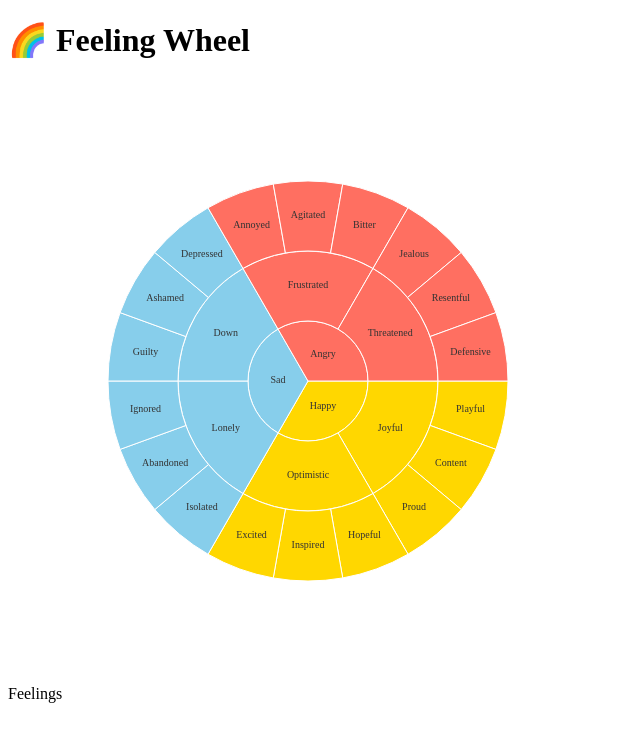
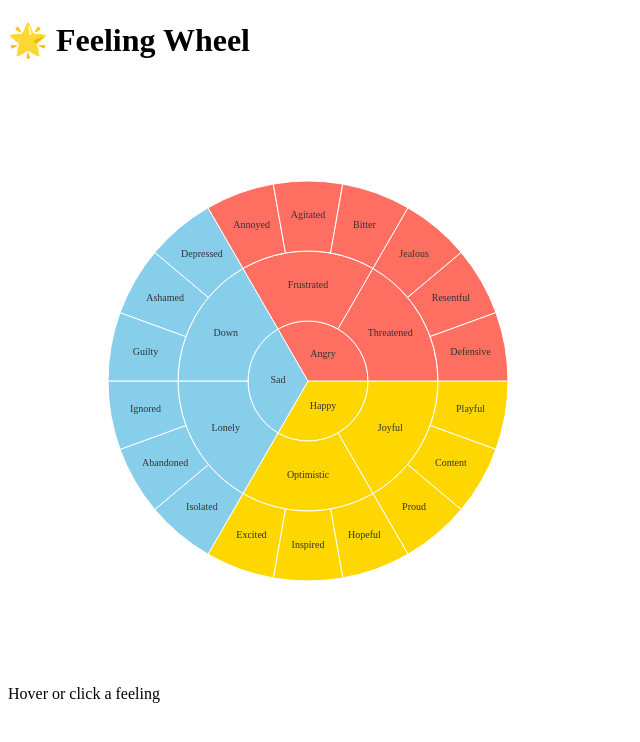
Before and after one commit to Naruto-070/Feeling-Wheel, a plain HTML site: page index.html in a window 1280 px wide. Shown: the whole page, without its empty margins (0-640 px from the left). Drawn offline with Linux system fonts and the light colour scheme.

Commit message:
Update index.html

```diff
--- a/index.html
+++ b/index.html
@@ -1,18 +1,17 @@
 <!DOCTYPE html>
 <html lang="en">
 <head>
-  <meta charset="UTF-8">
-  <meta name="viewport" content="width=device-width, initial-scale=1.0">
-  <title>Feeling Wheel</title>
-  <link rel="stylesheet" href="styles.css">
+  <meta charset="UTF-8" />
+  <meta name="viewport" content="width=device-width, initial-scale=1.0"/>
+  <title>🌈 Feeling Wheel</title>
+  <link rel="stylesheet" href="styles.css" />
 </head>
 <body>
-  <h1>🌈 Feeling Wheel</h1>
+  <h1>🌟 Feeling Wheel</h1>
   <div class="wheel-container">
     <svg id="feeling-wheel" width="600" height="600"></svg>
-    <div id="center-label">Feelings</div>
+    <div id="center-label">Hover or click a feeling</div>
   </div>
-
   <script src="data.js"></script>
   <script src="script.js"></script>
 </body>
```
